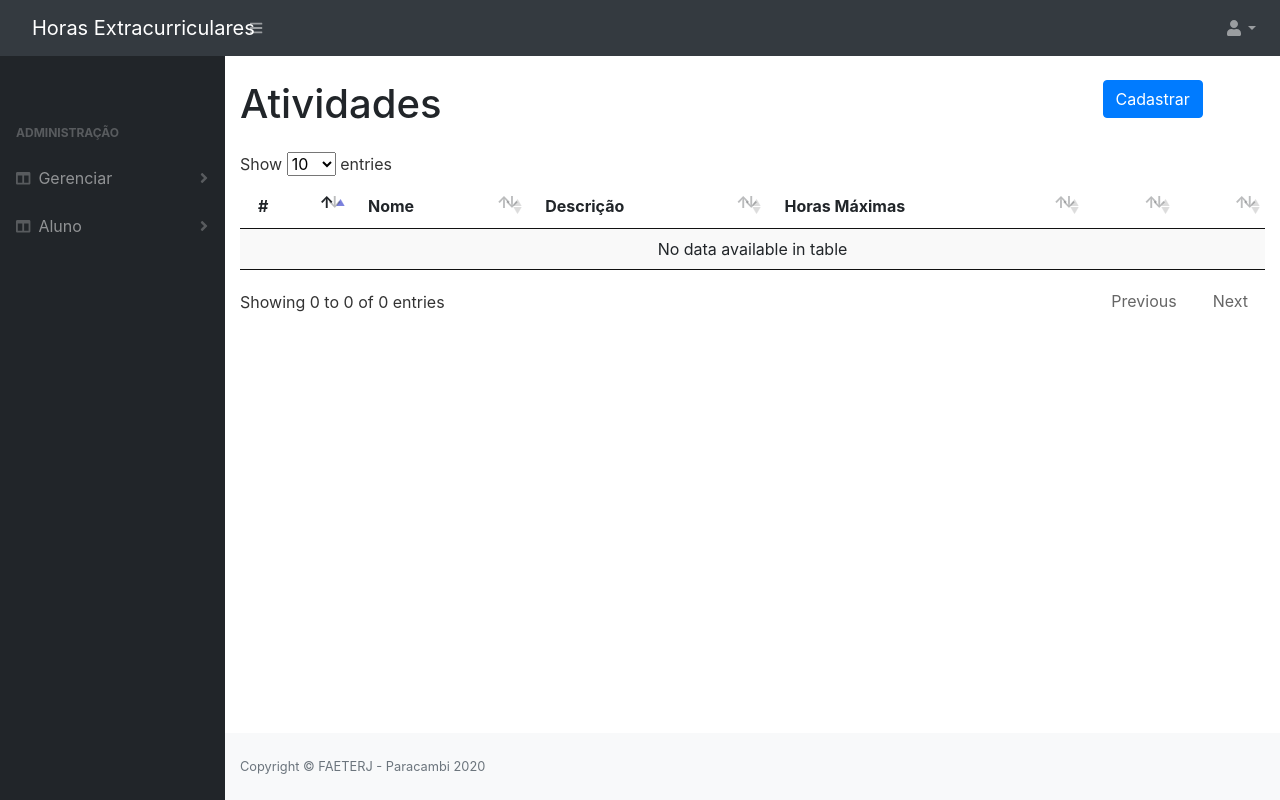
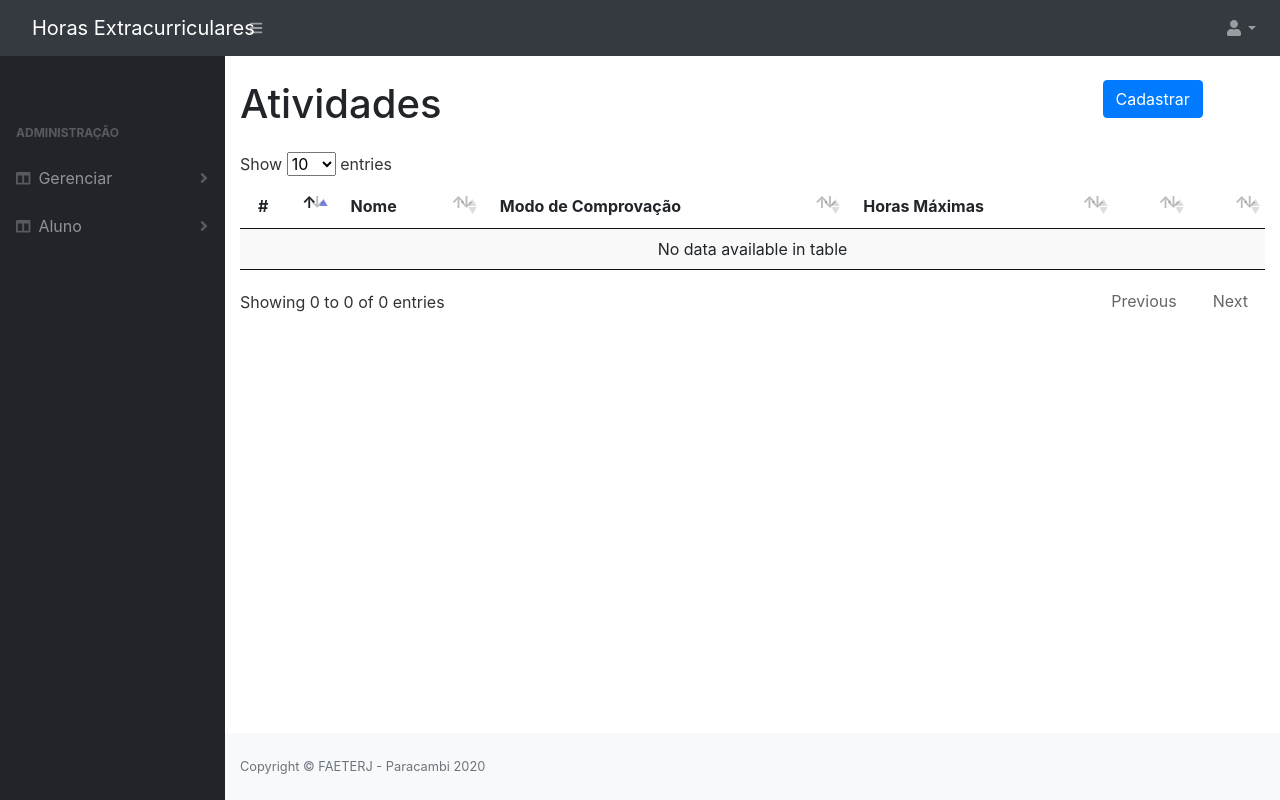
Before and after one commit to rsilvasouza/he, a PHP site: page /atividade.php in a window 1280 px wide. Run offline with PHP 8.4, Linux system fonts and the light colour scheme; the visitor is signed in with stand-in values (Sample User, id 1); data that the repository does not hold is empty; some libraries are stand-ins or nearby versions.

Commit message:
Alteração no nome do campo descrição da classe Atividade e inclusão do insert atividade.

```diff
--- a/atividade.php
+++ b/atividade.php
@@ -20,7 +20,7 @@ $atividade = new Atividade();
             <tr>
                 <th>#</th>
                 <th>Nome</th>
-                <th>Descrição</th>
+                <th>Modo de Comprovação</th>
                 <th>Horas Máximas</th>
                 <th></th>
                 <th></th>
@@ -30,10 +30,10 @@ $atividade = new Atividade();
             <tr>
                 <td><?php echo $value->id; ?></td>
                 <td><?php echo $value->nome; ?></td>
-                <td><?php echo $value->descricao; ?></td>
+                <td><?php echo $value->modo_comprovacao; ?></td>
                 <td><?php echo $value->max_horas; ?></td>
                 <td>
-                    <button type="button" class="btn btn-warning" data-toggle="modal" data-target="#editar" onclick="preencheDados('editar', <?php echo '\'' . $value->id . '\',' . '\'' . $value->nome . '\',' . '\'' . $value->descricao . '\',' . '\'' . $value->max_horas . '\'' ?>)">Editar</button>
+                    <button type="button" class="btn btn-warning" data-toggle="modal" data-target="#editar" onclick="preencheDados('editar', <?php echo '\'' . $value->id . '\',' . '\'' . $value->nome . '\',' . '\'' . $value->modo_comprovacao . '\',' . '\'' . $value->max_horas . '\'' ?>)">Editar</button>
                 </td>
                 <td>
                     <button type="button" class="btn btn-danger" data-toggle="modal" data-target="#excluir" onclick="preencheDados('excluir', <?php echo $value->id; ?>)">Excluir</button>
@@ -96,7 +96,7 @@ $atividade = new Atividade();
 
                     <div class="form-row">
                         <div class="form-group col-md-12">
-                            <label>Descrição</label>
+                            <label>Modo de Comprovação</label>
                             <input type="text" name="descricao" id="descricao" class="form-control" aria-describedby="helpId">
                         </div>
                     </div>
@@ -136,7 +136,7 @@ $atividade = new Atividade();
 
                     <div class="form-row">
                         <div class="form-group col-md-12">
-                            <label>Descrição</label>
+                            <label>Modo de Comprovação</label>
                             <input type="text" name="descricao" id="descricao" class="form-control" aria-describedby="helpId">
                         </div>
                     </div>
@@ -159,12 +159,12 @@ $atividade = new Atividade();
         });
     });
 
-    function preencheDados(tipo, id, nome, descricao, maxHoras) {
+    function preencheDados(tipo, id, nome, modo_comprovacao, maxHoras) {
 
         if(tipo == 'editar'){
             $('#id').val(id);
             $('#nome').val(nome);
-            $('#descricao').val(descricao);
+            $('#descricao').val(modo_comprovacao);
             $('#maxHoras').val(maxHoras);
 
         }else if(tipo == 'excluir'){
--- a/class/Atividade.php
+++ b/class/Atividade.php
@@ -6,7 +6,7 @@ class Atividade extends AtividadeDao
   protected $table = "atividade";
   private $id;
   private $nome;
-  private $descricao;
+  private $modo_comprovacao;
   private $maxHoras;
   private $dataRegistro;
 
@@ -40,14 +40,14 @@ class Atividade extends AtividadeDao
     $this->nome = $nome;
   }
 
-  public function getDescricao()
+  public function getModo_comprovacao()
   {
-    return $this->descricao;
+    return $this->modo_comprovacao;
   }
 
-  public function setDescricao($descricao)
+  public function setModo_comprovacao($modo_comprovacao)
   {
-    $this->descricao = $descricao;
+    $this->modo_comprovacao = $modo_comprovacao;
   }
 
   public function getMaxHoras()
@@ -72,11 +72,11 @@ class Atividade extends AtividadeDao
 
   public function insert()
   {
-    $sql = "INSERT INTO $this->table (nome, descricao, max_horas)
-            VALUES (:nome, :descricao, :maxHoras)";
+    $sql = "INSERT INTO $this->table (nome, modo_comprovacao, max_horas)
+            VALUES (:nome, :modo_comprovacao, :maxHoras)";
     $stmt = DB::prepare($sql);
     $stmt->bindParam('nome', $this->nome);
-    $stmt->bindParam('descricao', $this->descricao);
+    $stmt->bindParam('modo_comprovacao', $this->modo_comprovacao);
     $stmt->bindParam('maxHoras', $this->maxHoras);
     return $stmt->execute();
   }
@@ -84,12 +84,12 @@ class Atividade extends AtividadeDao
   public function update()
   {
     $sql = "UPDATE $this->table SET nome = :nome,
-                                    descricao = :descricao,
+                                    modo_comprovacao = :modo_comprovacao,
                                     max_horas = :maxHoras
                                     WHERE id =:id";
     $stmt = DB::prepare($sql);
     $stmt->bindParam('nome', $this->nome);
-    $stmt->bindParam('descricao', $this->descricao);
+    $stmt->bindParam('modo_comprovacao', $this->modo_comprovacao);
     $stmt->bindParam('maxHoras', $this->maxHoras);
     $stmt->bindParam('id', $this->id);
     return $stmt->execute();
--- a/class/config.php
+++ b/class/config.php
@@ -2,6 +2,6 @@
 define('DEBUG', TRUE);
 define('DB_HOST', 'localhost');
 define('DB_NAME', 'she');
-define('DB_USER', 'usuarioDoBanco');
-define('DB_PASS', 'root');
+define('DB_USER', 'root');
+define('DB_PASS', '');
 define('DB_ENCODING', 'utf8');
```
Also changed, not shown: script/she.sql (+25 -1 lines).
